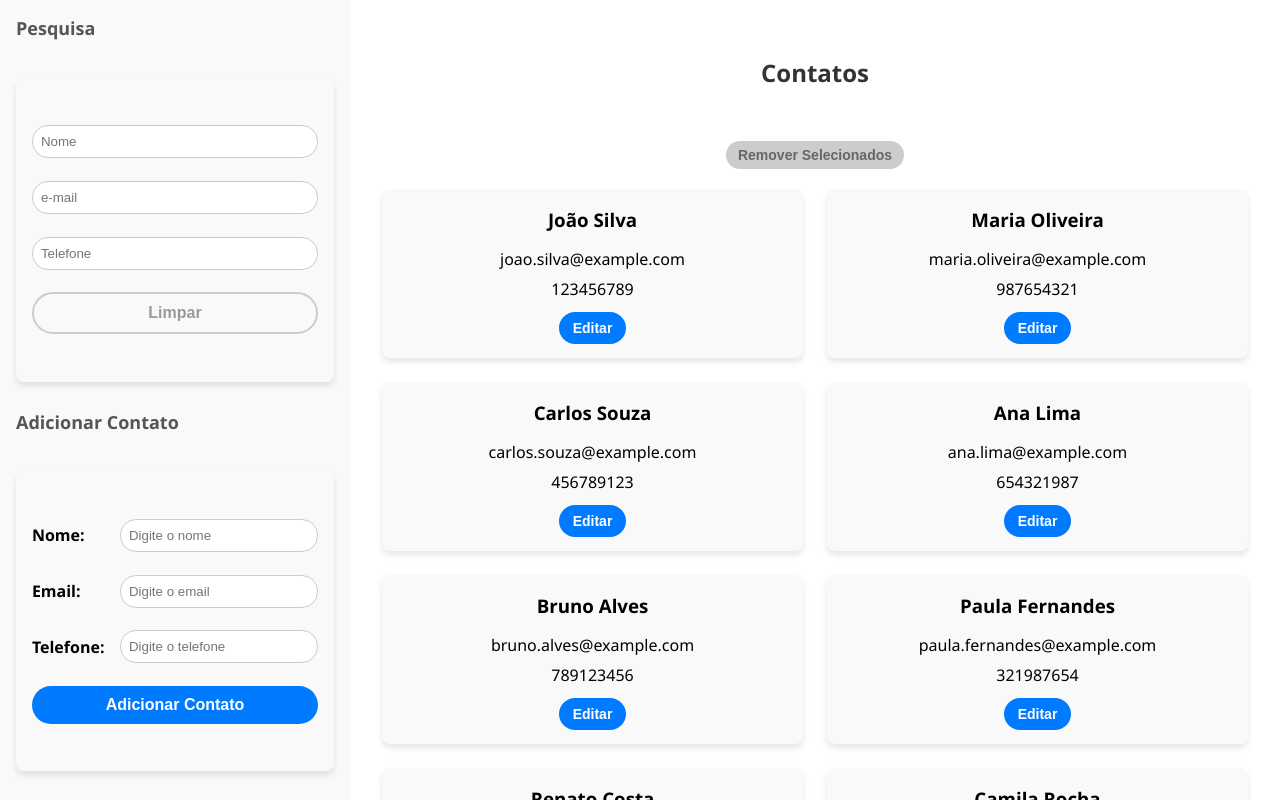
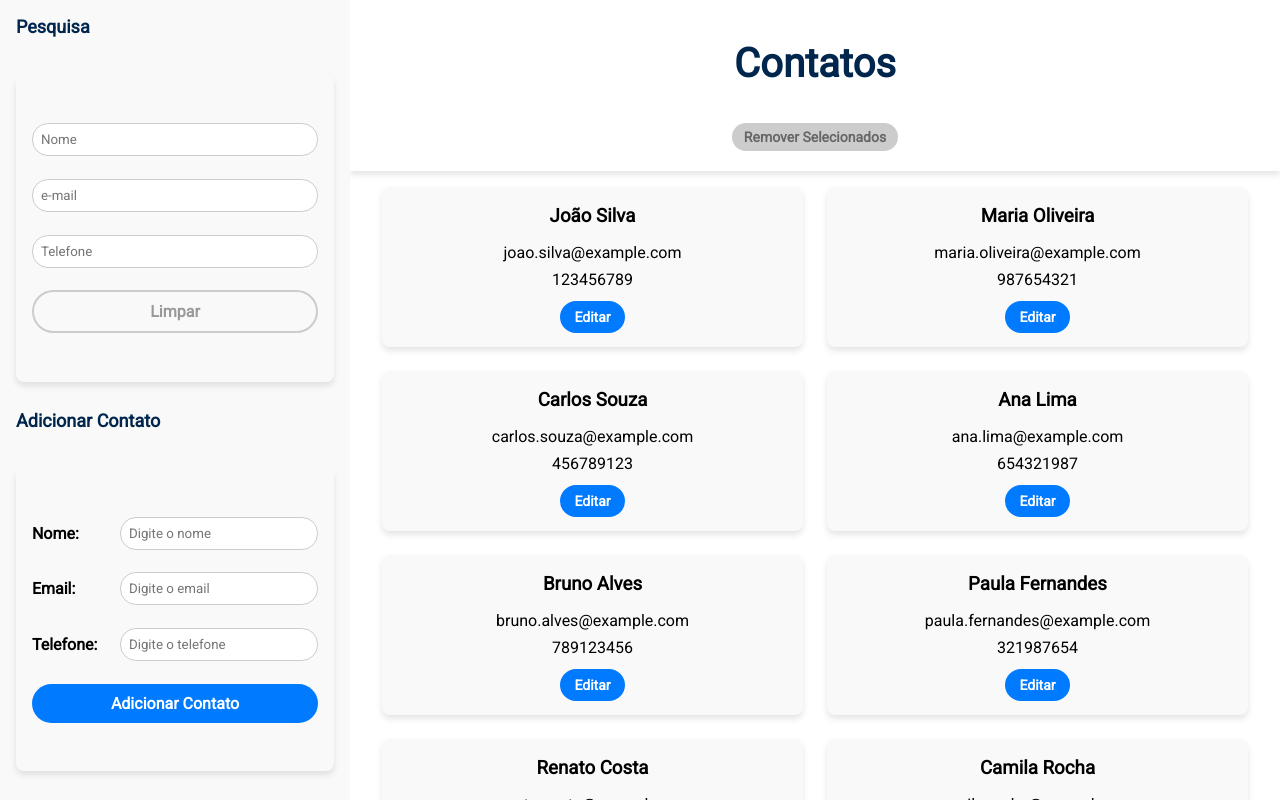
Before and after one commit to FabiusCaesar/lista-contatos, a React (Create React App) app: page / in a window 1280 px wide. Built offline with nearby package versions, Linux system fonts and the light colour scheme; a web font is replaced by a local one.

Commit message:
aplica fontes

```diff
--- a/package.json
+++ b/package.json
@@ -5,6 +5,8 @@
   "dependencies": {
     "@emotion/react": "^11.14.0",
     "@emotion/styled": "^11.14.0",
+    "@fontsource/roboto": "^5.2.5",
+    "@fontsource/roboto-mono": "^5.2.5",
     "@mui/material": "^7.0.1",
     "@reduxjs/toolkit": "^2.3.0",
     "@testing-library/jest-dom": "^5.16.5",
--- a/src/components/Botao/index.tsx
+++ b/src/components/Botao/index.tsx
@@ -1,19 +1,18 @@
-// src/components/Botao/index.tsx
-
 import React from 'react'
 import styled, { css } from 'styled-components'
+import colors from '../../styles/colors'
 
 const estilos = {
   primario: css`
     background-color: #007bff;
-    color: white;
+    color: ${colors.textoClaro};
     border: none;
 
     padding: 10px 20px;
     font-size: 16px;
 
     &:hover:not(:disabled) {
-      background-color: #0056b3;
+      background-color: ${colors.azulMarinho};
     }
 
     &:active:not(:disabled) {
@@ -35,7 +34,9 @@ const estilos = {
     font-size: 16px;
 
     &:hover:not(:disabled) {
-      background-color: rgba(0, 123, 255, 0.05);
+      background-color: ${colors.azulMarinho};
+      border: 2px solid ${colors.azulMarinho};
+      color: ${colors.textoClaro};
     }
 
     &:active:not(:disabled) {
@@ -50,7 +51,7 @@ const estilos = {
   `,
   secundario: css`
     background-color: #007bff;
-    color: white;
+    color: ${colors.textoClaro};
     border: 2px solid #007bff;
 
     margin: 4px 8px;
@@ -58,8 +59,8 @@ const estilos = {
     font-size: 14px;
 
     &:hover:not(:disabled) {
-      background-color: #0056b3;
-      border: 2px solid #0056b3;
+      background-color: ${colors.azulMarinho};
+      border: 2px solid ${colors.azulMarinho};
     }
 
     &:active:not(:disabled) {
@@ -74,7 +75,7 @@ const estilos = {
   `,
   remover: css`
     background-color: #dc3545;
-    color: white;
+    color: ${colors.textoClaro};
     border: none;
 
     margin: 4px 8px;
@@ -82,7 +83,7 @@ const estilos = {
     font-size: 14px;
 
     &:hover:not(:disabled) {
-      background-color: #b52a37;
+      background-color: ${colors.azulMarinho};
     }
 
     &:active:not(:disabled) {
@@ -105,7 +106,9 @@ const estilos = {
     font-size: 14px;
 
     &:hover:not(:disabled) {
-      background-color: rgba(40, 167, 69, 0.05);
+      background-color: ${colors.azulMarinho};
+      border: 2px solid ${colors.azulMarinho};
+      color: ${colors.textoClaro};
     }
 
     &:active:not(:disabled) {
@@ -128,7 +131,9 @@ const estilos = {
     font-size: 14px;
 
     &:hover:not(:disabled) {
-      background-color: rgba(220, 53, 69, 0.05);
+      background-color: ${colors.azulMarinho};
+      border: 2px solid ${colors.azulMarinho};
+      color: ${colors.textoClaro};
     }
 
     &:active:not(:disabled) {
--- a/src/components/ContatoCard/index.tsx
+++ b/src/components/ContatoCard/index.tsx
@@ -1,5 +1,5 @@
 import React, { useState } from 'react'
-import { Button, Card, Input } from './styles'
+import { Card, Input } from './styles'
 import ConfirmationDialog from '../Modal'
 import Botao from '../Botao'
 
--- a/src/components/ContatoCard/styles.ts
+++ b/src/components/ContatoCard/styles.ts
@@ -1,4 +1,5 @@
 import styled, { css } from 'styled-components'
+import '@fontsource/roboto-mono' // Fonte monoespaçada para modo de edição
 
 interface CardProps {
   $selecionado: boolean
@@ -41,6 +42,7 @@ export const Input = styled.input`
   background-color: transparent;
   outline: none;
   text-align: center;
+  font-family: 'Roboto Mono';
 
   &:focus {
     border-color: #007bff;
--- a/src/containers/MainContent/styles.ts
+++ b/src/containers/MainContent/styles.ts
@@ -14,7 +14,7 @@ export const MainContentLayout = styled.main`
 `
 
 export const Contatos = styled.div`
-  padding: 0 32px 32px;
+  padding: 16px 32px 32px;
   display: grid;
   grid-template-columns: 1fr 1fr 1fr;
   gap: 24px;
@@ -38,6 +38,7 @@ export const TopoFixo = styled.div`
   flex-direction: column; // Alinha verticalmente por padrão
   align-items: center;
   gap: 8px; // Espaço entre o título e o botão
+  box-shadow: 0px 4px 6px rgba(0, 0, 0, 0.1);
 
   @media (max-width: ${breakpoints.mobile}) {
     flex-direction: row; // Em mobile, alinha horizontalmente
--- a/src/styles/breakpoints.ts
+++ b/src/styles/breakpoints.ts
@@ -1,4 +1,5 @@
 export const breakpoints = {
+  mobileSmall: '375px',
   mobile: '768px', // smartphones
   tablet: '1024px', // tablets
   desktop: '1280px' // notebooks / desktops
--- /dev/null
+++ b/src/styles/colors.ts
@@ -0,0 +1,22 @@
+const colors = {
+  azulPrincipal: '#007bff',
+  azulHover: '#0056b3',
+  azulMarinho: '#00264d',
+
+  verdeConfirmacao: '#28a745',
+  verdeHover: '#218838',
+
+  vermelhoAlerta: '#dc3545',
+  vermelhoHover: '#c82333',
+
+  textoClaro: '#ffffff',
+  textoEscuro: '#333333',
+
+  cinzaClaro: '#f8f9fa',
+  cinzaIntermediario: '#ccc',
+  cinzaEscuro: '#6c757d',
+
+  fundo: '#f9f9f9'
+}
+
+export default colors
--- a/src/styles/index.ts
+++ b/src/styles/index.ts
@@ -1,10 +1,12 @@
 import { createGlobalStyle } from 'styled-components'
+import '@fontsource/roboto'
 
 const GlobalStyle = createGlobalStyle`
   * {
     margin: 0;
     padding: 0;
     box-sizing: border-box;
+    font-family: 'Roboto', sans-serif;
   }
 
   button {
@@ -13,7 +15,6 @@ const GlobalStyle = createGlobalStyle`
 
   body {
     background-color: #fff;
-    font-family: 'Segoe UI', Tahoma, Geneva, Verdana, sans-serif;
   }
 `
 
--- a/src/styles/typography.ts
+++ b/src/styles/typography.ts
@@ -1,15 +1,21 @@
 import styled from 'styled-components'
 import { breakpoints } from './breakpoints'
+import colors from './colors'
 
 export const TituloPrincipal = styled.h2`
   text-align: center;
-  margin: 40px 0;
-  font-size: 24px;
-  font-weight: bold;
-  color: #333;
+  margin: 24px 0;
+  font-size: 40px;
+  font-weight: 900;
+  color: ${colors.azulMarinho};
 
   @media (max-width: ${breakpoints.mobile}) {
     margin: 10px 0;
+  }
+
+  @media (max-width: ${breakpoints.mobileSmall}) {
+    margin: 10px 0;
+    font-size: 16px;
   }
 `
 
@@ -17,5 +23,5 @@ export const TituloSecao = styled.h2`
   font-size: 18px;
   font-weight: 600;
   margin-bottom: 16px;
-  color: #555;
+  color: ${colors.azulMarinho};
 `
```
Also changed, not shown: 1 other file (tests, documents, lock files or other folders).
